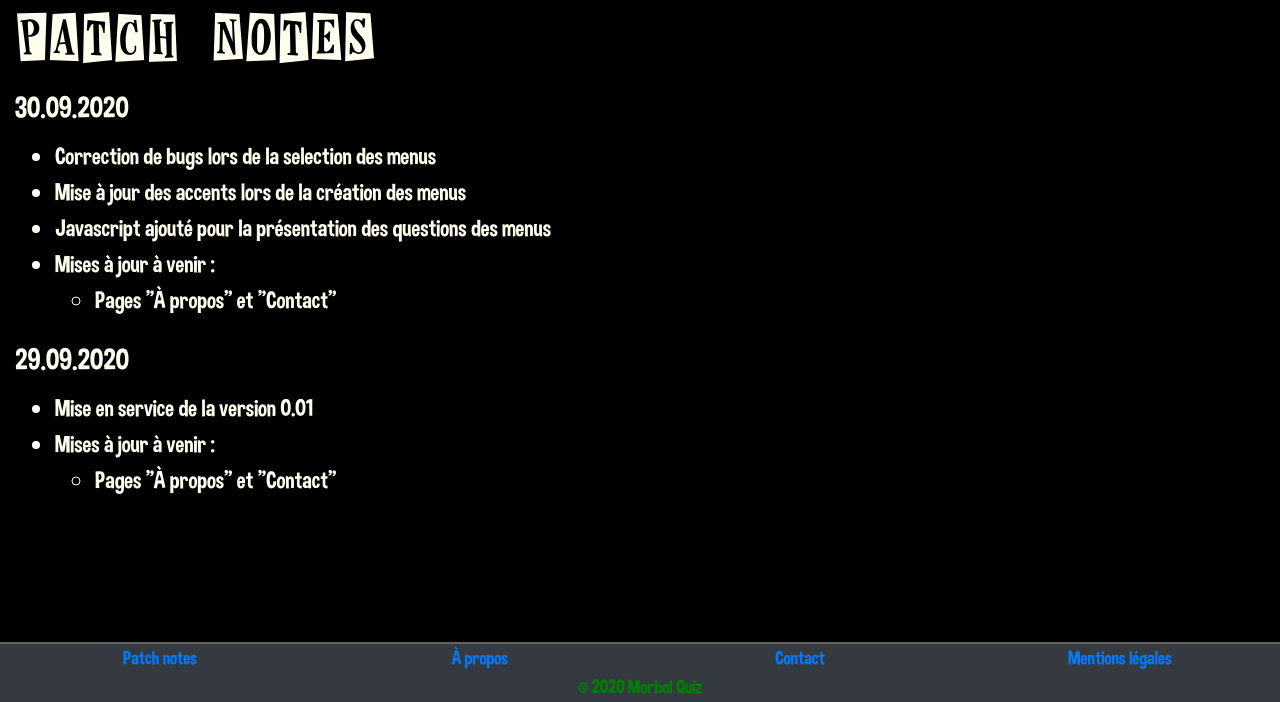
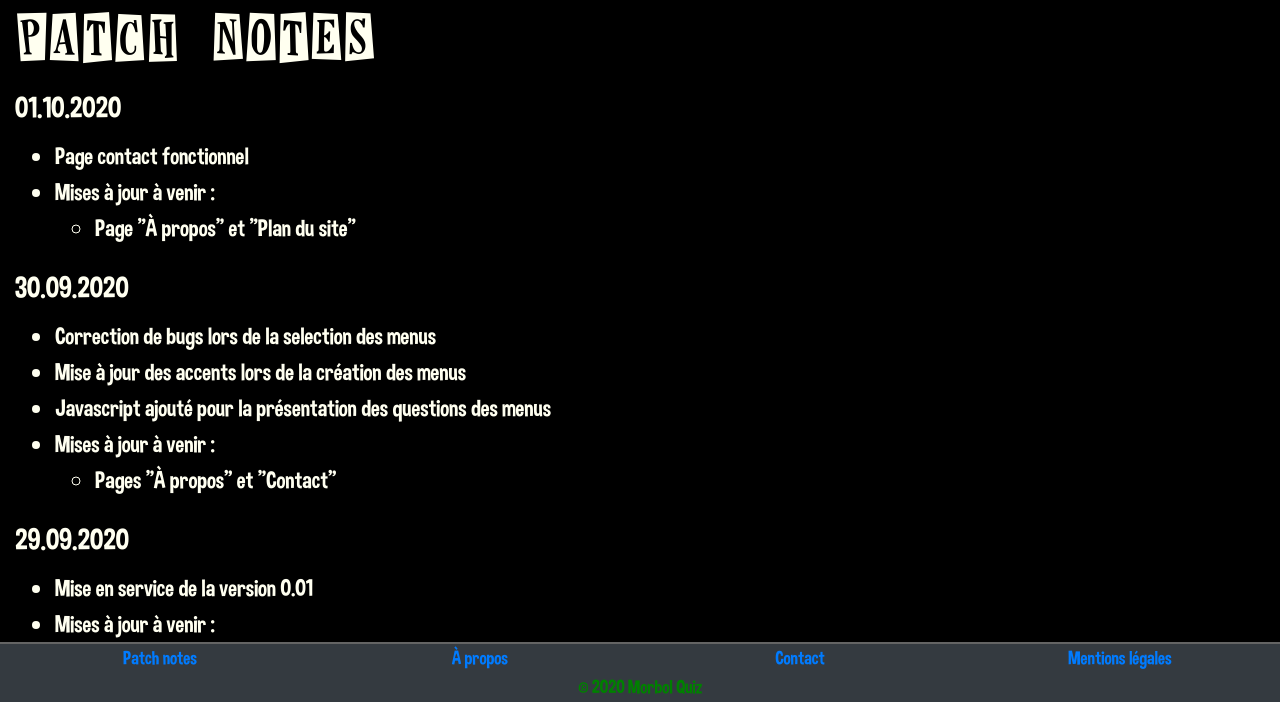
Before and after one commit to Nicolas-Chopin/morbolQuiz, a Symfony app: template templates/main/patchnotes.html.twig in a window 1280 px wide. Shown: the part 98-800 px from the top of the page. Run offline with Twig, Linux system fonts and the light colour scheme; the template is opened without the code that fills it, so the values that code supplies are empty; some libraries are stand-ins or nearby versions; some web fonts are replaced.

Commit message:
patchnote update

```diff
--- a/composer.json
+++ b/composer.json
@@ -6,7 +6,6 @@
         "ext-ctype": "*",
         "ext-iconv": "*",
         "easycorp/easyadmin-bundle": "^3.1",
-        "sendgrid/sendgrid": "7",
         "sensio/framework-extra-bundle": "^5.1",
         "symfony/asset": "5.1.*",
         "symfony/console": "5.1.*",
@@ -26,7 +25,6 @@
         "symfony/process": "5.1.*",
         "symfony/security-bundle": "5.1.*",
         "symfony/security-csrf": "5.1.*",
-        "symfony/sendgrid-mailer": "5.1.*",
         "symfony/serializer-pack": "*",
         "symfony/string": "5.1.*",
         "symfony/translation": "5.1.*",
--- a/templates/main/patchnotes.html.twig
+++ b/templates/main/patchnotes.html.twig
@@ -8,6 +8,16 @@
 
         <h1>Patch notes</h1>
 
+        <h5>01.10.2020</h5>
+        <ul>
+            <li>Page contact fonctionnel</li>
+            <li>
+                Mises à jour à venir :
+                <ul>
+                    <li>Page "&#192; propos" et "Plan du site"</li>
+                </ul>
+            </li>
+        </ul>
         <h5>30.09.2020</h5>
         <ul>
             <li>Correction de bugs lors de la selection des menus</li>
```
Also changed, not shown: 1 other file.
